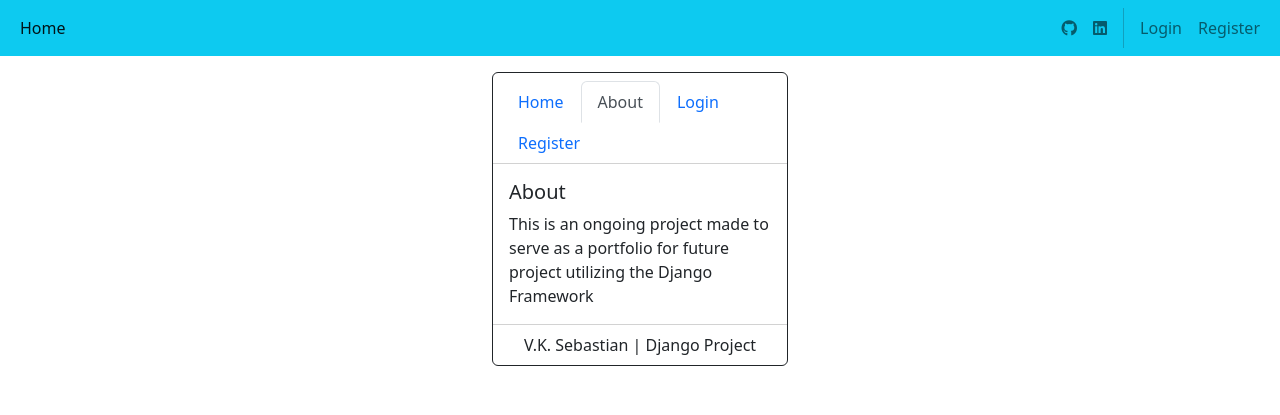
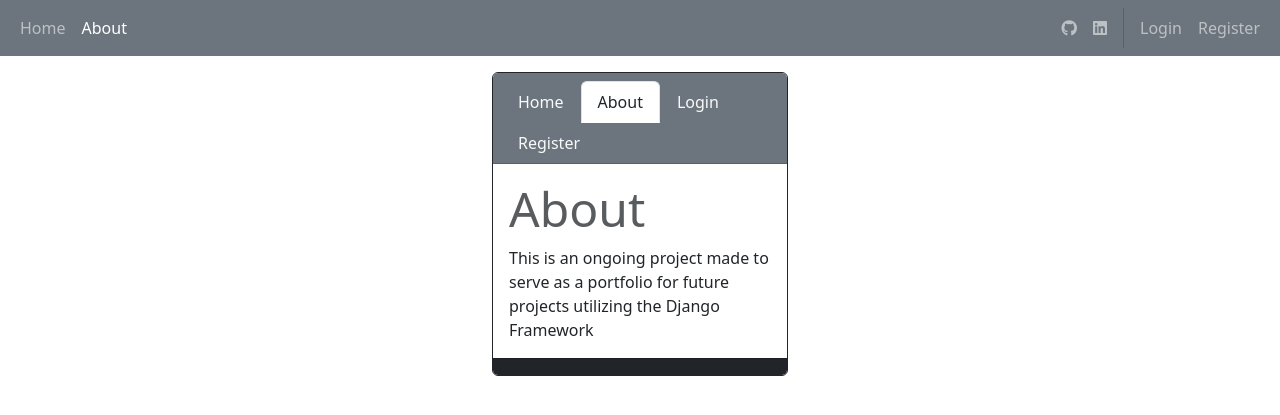
Before and after one commit to vkmsebastian/vkms, a Django app: page /about in a window 1280 px wide. Shown: the top 415 px of the page. Run offline with Django 4.2, Linux system fonts and the light colour scheme; some libraries are stand-ins or nearby versions.

Commit message:
Changed nav colors

```diff
--- a/home/templates/home/base.html
+++ b/home/templates/home/base.html
@@ -12,7 +12,7 @@
     <title>{%block title %}{% endblock %}</title>
 </head>
 <body>
-    <nav class="navbar navbar-expand-lg bg-info">
+    <nav class="navbar navbar-expand-lg navbar-dark bg-secondary {% if user.is_authenticated %}bg-dark{% endif %}">
         <div class="container-fluid">
             <button class="navbar-toggler" type="button" data-bs-toggle="collapse" data-bs-target="#navbarSupportedContent" aria-controls="navbarSupportedContent" aria-expanded="false" aria-label="Toggle navigation">
                 <span class="navbar-toggler-icon"></span>
@@ -27,9 +27,9 @@
                         <a href="{% url 'products_index' %}" class="nav-link {% block productsstatus %}{% endblock %} ">Products</a>
                     </li>
                     {% endif %}
-                    <!-- <li class="nav-item">
+                    <li class="nav-item">
                         <a href="/about" class="nav-link {% block aboutstatus %}{% endblock %}">About</a>
-                    </li> -->
+                    </li>
                 </ul>
             </div>
             <div class="mx-auto">
--- a/home/templates/home/index.html
+++ b/home/templates/home/index.html
@@ -1,26 +1,25 @@
 {% extends 'home/base.html' %}
 {% block title%}Home{% endblock %}
 {% block brand %}{% endblock %}
-{% block homestatus %}active{% endblock %}
 
 {% block content %}
 <div class="row justify-content-center">
     <div class="col-md-3 mt-3">
         <div class="card border-dark">
-            <div class="card-header bg-transparent">
+            <div class="card-header bg-secondary {% if user.is_authenticated %}bg-dark{% endif %}">
                 <ul class="nav nav-tabs card-header-tabs">
                     <li class="nav-item">
-                        <a href="/" class="nav-link {% block cardhome %}{% endblock %}">Home</a>
+                        <a href="/" class="nav-link link-light {% block cardhome %}{% endblock %}">Home</a>
                     </li>
                     <li class="nav-item">
-                        <a href="{% url 'about' %}" class="nav-link {% block cardabout %}{% endblock %}">About</a>
+                        <a href="{% url 'about' %}" class="nav-link link-light {% block cardabout %}{% endblock %}">About</a>
                     </li>
                     {% if not user.is_authenticated %}
                     <li class="nav-item">
-                        <a href="{% url 'login' %}" class="nav-link {% block cardlogin %}{% endblock %}">Login</a>
+                        <a href="{% url 'login' %}" class="nav-link link-light {% block cardlogin %}{% endblock %}">Login</a>
                     </li>
                     <li class="nav-item">
-                        <a href="{% url 'register' %}" class="nav-link {% block cardregister %}{% endblock %}">Register</a>
+                        <a href="{% url 'register' %}" class="nav-link link-light {% block cardregister %}{% endblock %}">Register</a>
                     </li>
                     {% else%}
                         <li class="nav-item">
@@ -34,7 +33,7 @@
                 {% block card %}
                 {% endblock %}
             </div>
-            <div class="card-footer bg-transparent text-center">V.K. Sebastian | Django Project</div>
+            <div class="card-footer bg-dark"></div>
 
         </div>
     </div>
--- a/home/templates/home/index_about.html
+++ b/home/templates/home/index_about.html
@@ -1,12 +1,13 @@
 {% extends 'home/index.html' %}
-{% block cardabout%}active{% endblock %}
+{% block cardabout%}active link-dark{% endblock %}
+{% block aboutstatus %}active{% endblock %}
 {% block title %}About{% endblock %}
 
 {% block card %}
 
 
-                <h5 class="card-title">About</h5>
-                <p class="card-text">This is an ongoing project made to serve as a portfolio for future project utilizing the Django Framework</p>
+                <p class="card-title text-muted display-5">About</p>
+                <p class="card-text">This is an ongoing project made to serve as a portfolio for future projects utilizing the Django Framework</p>
                 <!-- <p class="card-text"><small class="text-muted">Van Kaizer Sebastian</small></p> -->
 
 {% endblock %}
--- a/home/templates/home/index_home.html
+++ b/home/templates/home/index_home.html
@@ -1,7 +1,9 @@
 {% extends 'home/index.html' %}
-{% block cardhome %}active{% endblock %}
+{% block cardhome %}active link-dark{% endblock %}
+{% block homestatus %}active{% endblock %}
+
 {% block card %}
-<h5 class="card-title">Home</h5>
+<h1 class="card-title text-muted display-5">Home</h1>
 {% if user.is_authenticated %}
     <p class="card-text">Welcome, {{user}}.</p>
 {% else %}
--- a/home/templates/home/index_register.html
+++ b/home/templates/home/index_register.html
@@ -1,9 +1,9 @@
 {% extends 'home/index.html' %}
-{% block cardregister %}active{% endblock %}
+{% block cardregister %}active link-dark{% endblock %}
 {% block title %}Registration Page{% endblock %}
 {% block registerstatus%}active{% endblock %}
 {% block card %}
-                <h5 class="card-title">Register</h5>
+                <h1 class="card-title text-muted display-5">Register</h1>
                 <form action="" method="post">
                 {% csrf_token %}
                 <div class="mb-3">
@@ -31,6 +31,6 @@
                         {{ form.errors.password2 }}
                     </div>
                 </div>
-                <button type="submit" class="btn btn-primary" formaction="{% url 'register' %}">Register</button>
+                <button type="submit" class="btn btn-outline-info text-dark" formaction="{% url 'register' %}">Register</button>
             </form>
 {% endblock %}
```
Also changed, not shown: home/templates/home/index_login.html (+3 -4 lines), home/templates/home/script.html (deleted).
